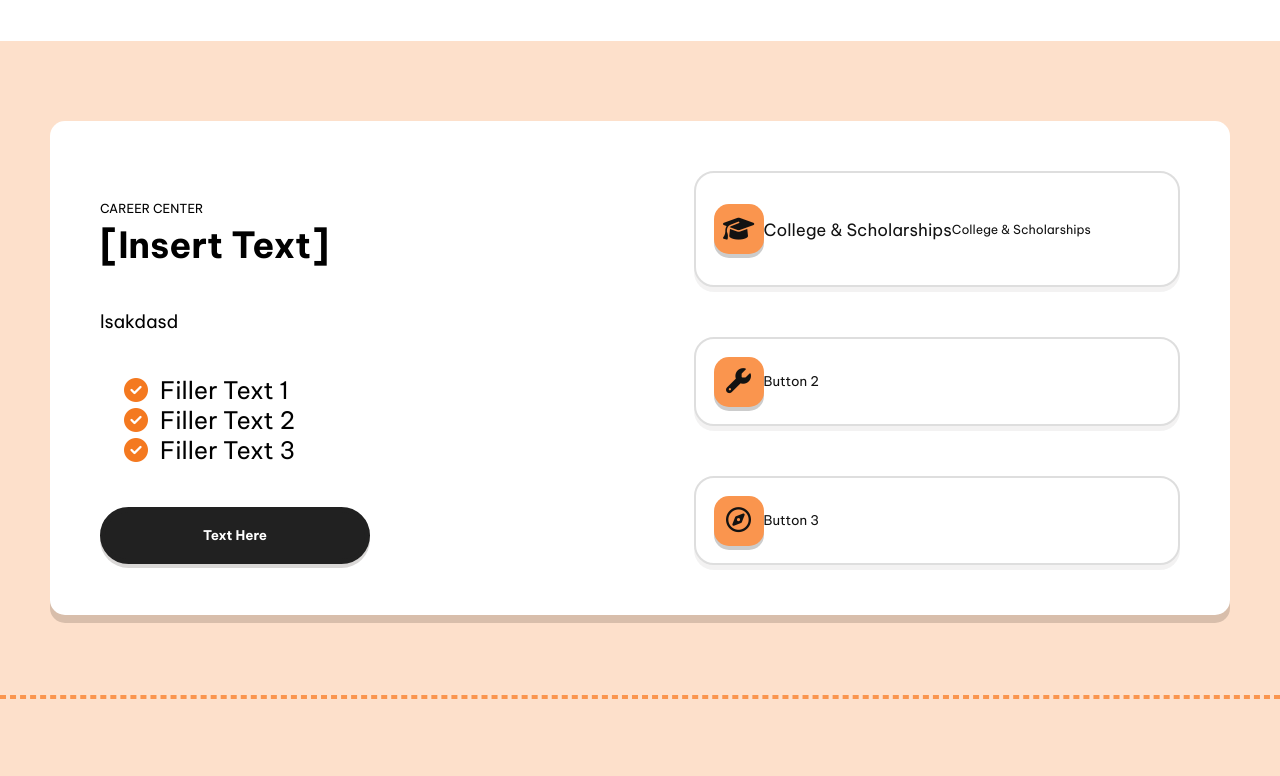
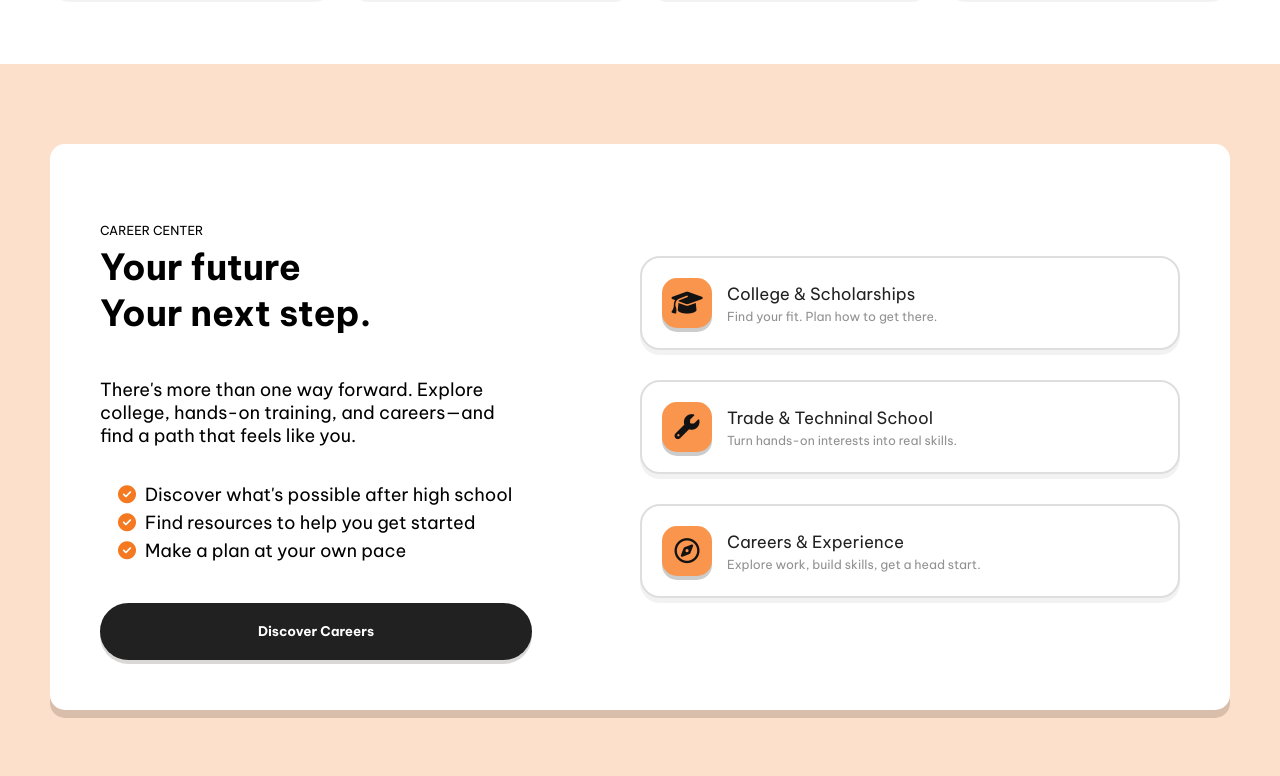
Before and after one commit to nicolegodot0209/nicolegodot0209.github.io, a plain HTML site: page index.html in a window 1280 px wide. Shown: the part 1642-2418 px from the top of the page. Drawn offline with Linux system fonts and the light colour scheme.

Commit message:
homepage ui done

```diff
--- a/css/base.css
+++ b/css/base.css
@@ -29,9 +29,7 @@ html, body {
   font-family: var(--font);
   scroll-behavior: smooth;
   touch-action: manipulation;
-  & :is(button, input) {
-    font-family: var(--font);
-  }
+  & :is(button, input) { font-family: var(--font); }
 }
 img, svg { -webkit-user-drag: none; } /* Prevents the image from being dragged with the mouse */
 button:hover { cursor: pointer; } /* All buttons should change cursor */
@@ -43,6 +41,7 @@ button:hover { cursor: pointer; } /* All buttons should change cursor */
   align-items: center;
   width: 50px;
   height: 50px;
+  aspect-ratio: 1;
   font-size: 25px;
   border-radius: 30%;
   box-shadow: 0 4px 0px 0px rgba(0, 0, 0, 0.2);
@@ -74,4 +73,4 @@ h3 { font-size: clamp(1.25rem, 1.5vmin + 0.75rem, 2.25rem); }
 h4 { font-size: clamp(1.1rem, 1.25vmin + 0.65rem, 1.75rem); }
 h5 { font-size: clamp(1.0rem, 1.0vmin + 0.55rem, 1.4rem); }
 h6 { font-size: clamp(0.775rem, 0.75vmin + 0.4rem, 1.05rem); }
-p {font-size: clamp(12px, 1.25vmin + 8px, 20px); }
+p { font-size: clamp(12px, 1.25vmin + 8px, 20px); }
--- a/css/home.css
+++ b/css/home.css
@@ -49,6 +49,7 @@
       color: var(--white);
       background-color: var(--black);
       border: none;
+      transition: background-color var(--transition);
 
       &:hover {
         background-color: var(--light-black);
@@ -312,7 +313,7 @@ hr {
   display: flex;
   flex-direction: row;
   justify-content: center;
-  align-items: flex-start;
+  align-items: stretch;
   gap: 50px;
   width: 80%;
   padding: 60px 0px;
@@ -386,6 +387,7 @@ hr {
   display: grid;
   grid-template-columns: repeat(4, 1fr);
   grid-template-rows: repeat(1, 15vh);
+  min-height: max-content;
 
   align-items: center;
   gap: 15px;
@@ -403,7 +405,7 @@ hr {
   /* Sizing */
   @media (max-width: 900px) {
     grid-template-columns: repeat(1, 1fr);
-    grid-template-rows: repeat(4, 15vh);
+    grid-template-rows: repeat(4, 20vh);
     gap: 40px;
   }
 }
@@ -496,35 +498,56 @@ hr {
   padding: 50px;
   border-radius: 15px;
   box-shadow: var(--box-shadow);
+  gap: 80px;
+  opacity: 0;
+
+  &.visible {animation: fade 0.75s ease-in-out forwards;}
 }
 
 .career_section .button_section {
   display: flex;
   flex-direction: column;
-  gap: 50px;
-  width: 45%;
+  gap: 30px;
+  width: 50%;
+
+  @media (max-width: 900px) {
+    width: max-content;
+    display: none;
+  }
 
   button {
     display: flex;
-    flex-direction: row;
+    flex-grow: 1;
     text-align: left;
     align-items: center;
     width: 100%;
-    padding: 17.5px;
+    min-width: max-content;
+    padding: 20px;
     color: var(--black);
     background-color: var(--white);
     border: 2px solid var(--light-gray);
     border-radius: 20px;
     box-shadow: 0 5px 0 rgba(28, 16, 8, 0.05);
-    transition-property: translate, box-shadow, border;
+    transition-property: translate, box-shadow, border, width;
     transition-duration: 0.5s;
     translate: 0 0;
 
-    h5 {
-      white-space: nowrap;
+    .text {
+      h5 {
+        white-space: nowrap;
+        margin: 0 0 5px 0;
+        color: var(--light-black);
+      }
+      h6 {
+        overflow: hidden;
+        text-overflow: ellipsis;
+        margin: 0;
+        color: #919191;
+      }
     }
     .icon {
       background-color: var(--light-orange2);
+      margin-right: 15px;
     }
     /* Hover State */
     &:hover {
@@ -538,13 +561,13 @@ hr {
 .career_section .section_text {
   display: flex;
   flex-direction: column;
-  width: 50%;
+  width: 40%;
 
   /* Contents */
   h1 { font-weight: bold; }
   h6 { margin-bottom: -18px; }
   button {
-    width: 50%;
+    width: 100%;
     margin-top: 18px;
     color: var(--white);
     background-color: var(--light-black);
@@ -557,11 +580,23 @@ hr {
     }
   }
 
-  /* Sizing */
   ul {
-    font-size: 24px;
+    font-size: clamp(12px, 1.25vmin + 8px, 20px);
+    .fa-li {
+      transition: color var(--transition);
+      color: var(--orange);
+    }
 
-    .fa-li { color: var(--orange); }
+    & li {
+      margin-bottom: 5px;
+      &:hover .fa-li {
+        color: var(--light-orange2);
+      }
+    }
+  }
+
+  @media (max-width: 900px) {
+    width: 100%;
   }
 }
 
@@ -570,9 +605,7 @@ hr {
   margin-top: 80px;
   padding: 0 150px;
 
-  @media (max-width: 900px) {
-    padding: 0 30px;
-  }
+  @media (max-width: 900px) { padding: 0 30px; }
 }
 
 .mental_health_section .section_text {
@@ -582,7 +615,6 @@ hr {
   box-sizing: border-box;
   color: var(--black);
   background-color: var(--light-orange2);
-  border: 12.5px solid var(--orange);
   border-radius: 15px;
   box-shadow: var(--box-shadow);
   opacity: 0;
--- a/index.html
+++ b/index.html
@@ -3,7 +3,7 @@
   <head>
     <meta charset="UTF-8">
     <meta name="viewport" content="width=device-width, initial-scale=1">
-    <title>My Website</title>
+    <title>MyMHS</title>
     <link rel="stylesheet" href="css/base.css">
     <link rel="stylesheet" href="css/home.css">
     <script src="https://kit.fontawesome.com/1a99a24fea.js" crossorigin="anonymous"></script>
@@ -16,7 +16,7 @@
         <div id="nav_buttons" class="nav_buttons">
           <button class="nav_button">Calendar</button>
           <button class="nav_button">Resources</button>
-          <button class="nav_button">No idea</button>
+          <button class="nav_button">Careers</button>
         </div>
 
         <button class="icon_button" id="menu_button"><i class="fa-solid fa-bars"></i></button>
@@ -55,24 +55,24 @@
         <div class="icon icon--black">
           <i class="fa-solid fa-calendar"></i>
         </div>
-        <h2>Text Here</h2>
-        <p>lorem ipsum dolor sit amet consectetur adipiscing elit culpa sint laborum id in voluptate deserunt ad fuga.</p>
+        <h2>School Calendar</h2>
+        <p>Stay up to date with school events, club days, sports games, and important deadlines—all in one place.</p>
       </div>
 
       <div class="info info--black">
         <div class="icon icon--orange">
           <i class="fa-solid fa-briefcase"></i>
         </div>
-        <h2>Text Here</h2>
-        <p>lorem ipsum dolor sit amet consectetur adipiscing elit culpa sint laborum id in voluptate deserunt ad fuga.</p>
+        <h2>Your Next Step</h2>
+        <p>Explore college, hands-on training, and career opportunities—and find a path that feels like you.</p>
       </div>
 
       <div class="info">
         <div class="icon icon--black">
           <i class="fa-solid fa-brain"></i>
         </div>
-        <h2>Text Here</h2>
-        <p>lorem ipsum dolor sit amet consectetur adipiscing elit culpa sint laborum id in voluptate deserunt ad fuga.</p>
+        <h2>Mental Health</h2>
+        <p>Get support when you need it, and learn strategies to thrive both academically and personally.</p>
       </div>
     </div>
 
@@ -103,37 +103,37 @@
     </div>
 
     <div class="orange_section">
-      <div class="career_section">
+      <div class="career_section scroll-reveal">
 
         <div class="section_text">
           <h6>CAREER CENTER</h6>
-          <h1>[Insert Text]</h1>
-          <p>lsakdasd</p>
+          <h1>Your future<br>Your next step.</h1>
+          <p>There's more than one way forward. Explore college, hands-on training, and careers—and find a path that feels like you.</p>
 
           <ul class="fa-ul list">
             <li>
               <span class="fa-li">
                 <i class="fa-solid fa-circle-check" aria-hidden="true"></i>
               </span>
-              Filler Text 1
+              Discover what's possible after high school
             </li>
 
             <li>
               <span class="fa-li">
                 <i class="fa-solid fa-solid fa-circle-check" aria-hidden="true"></i>
               </span>
-              Filler Text 2
+              Find resources to help you get started
             </li>
 
             <li>
               <span class="fa-li">
                 <i class="fa-solid fa-solid fa-circle-check" aria-hidden="true"></i>
               </span>
-              Filler Text 3
+              Make a plan at your own pace
             </li>
           </ul>
 
-          <button class="standard_button">Text Here</button>
+          <button class="standard_button">Discover Careers</button>
         </div>
 
         <div class="button_section">
@@ -141,21 +141,28 @@
             <div class="icon icon--orange">
               <i class="fa-solid fa-graduation-cap"></i>
             </div>
-
-            <h5>College & Scholarships</h5>
-            <h6>College & Scholarships</h6>
+            <div class="text">
+              <h5>College & Scholarships</h5>
+              <h6>Find your fit. Plan how to get there.</h6>
+            </div>
           </button>
           <button>
             <div class="icon icon--orange">
               <i class="fa-solid fa-wrench"></i>
             </div>
-            Button 2
+            <div class="text">
+              <h5>Trade & Techninal School</h5>
+              <h6>Turn hands-on interests into real skills.</h6>
+            </div>
           </button>
           <button>
             <div class="icon icon--orange">
               <i class="fa-regular fa-compass"></i>
             </div>
-            Button 3
+            <div class="text">
+              <h5>Careers & Experience</h5>
+              <h6>Explore work, build skills, get a head start.</h6>
+            </div>
           </button>
         </div>
       </div>
@@ -174,10 +181,9 @@
       </div>
     </div>
 
-
     <div class="footer">
       <div class="footer_text">
-        <h4>[Insert Website Name Here]</h4>
+        <h4>MyMHS</h4>
         <div class="footer_links">
           <a href="#">Home</a>
           <a href="#">Calendar</a>
```
